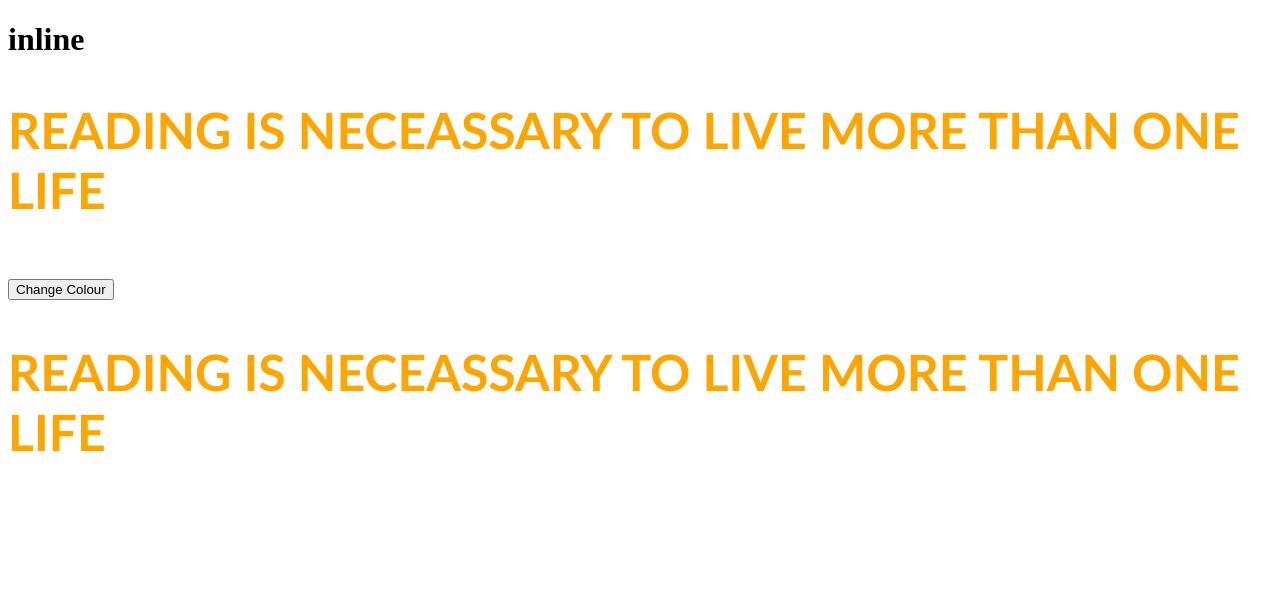
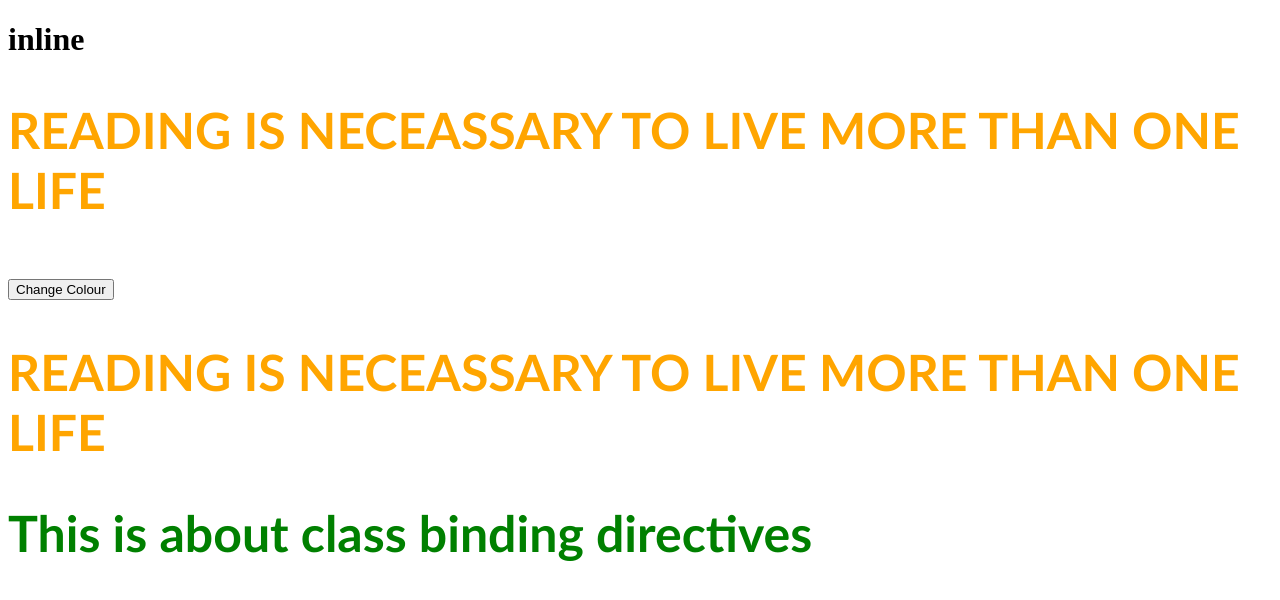
Before and after one commit to asadullahjamil0/inline, an Angular app: page / in a window 1280 px wide. Shown: the top 600 px of the page. Built offline with nearby package versions, Linux system fonts and the light colour scheme.

Commit message:
class binding directives.

```diff
--- a/src/app/class-binding/class-binding.component.css
+++ b/src/app/class-binding/class-binding.component.css
@@ -9,3 +9,13 @@
     font-family: Cambria, Cochin, Georgia, Times, 'Times New Roman', serif;
     font-size: 50px;
 }
+
+.green {
+    color: green;
+}
+
+.font {
+    font-family: 'Trebuchet MS', 'Lucida Sans Unicode', 'Lucida Grande', 'Lucida Sans', Arial, sans-serif;
+    font-size: 50px;
+
+}
--- a/src/app/class-binding/class-binding.component.html
+++ b/src/app/class-binding/class-binding.component.html
@@ -3,3 +3,5 @@
 <button (click)="changeColor()">Change Colour</button>
 <br>
 <h2 [class.orange]="condition">READING IS NECEASSARY TO LIVE MORE THAN ONE LIFE</h2>
+<!-- <h2 ngClass="green font">This is about class binding directives</h2> -->
+<h2 ngClass="green font">This is about class binding directives</h2>
```
